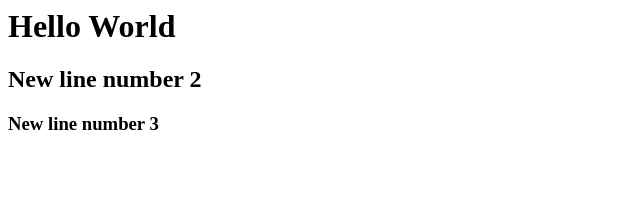
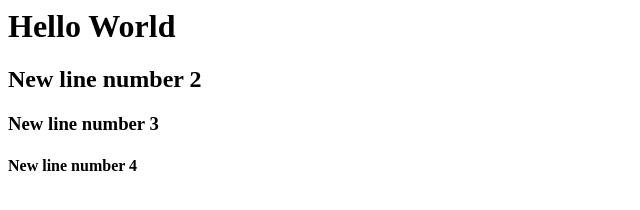
Before and after one commit to MGCoder7/Sample, a plain HTML site: page index.html in a window 1280 px wide. Shown: the whole page, without its empty margins (0-640 px from the left). Drawn offline with Linux system fonts and the light colour scheme.

Commit message:
second commit

```diff
--- a/index.html
+++ b/index.html
@@ -1,3 +1,4 @@
 <h1> Hello World </h1>
 <h2> New line number 2</h2>
 <h3> New line number 3</h3>
+<h4> New line number 4</h4>
```
